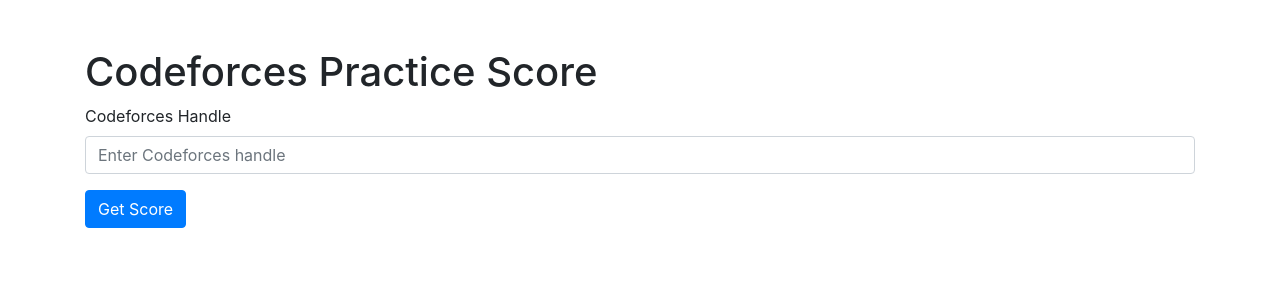
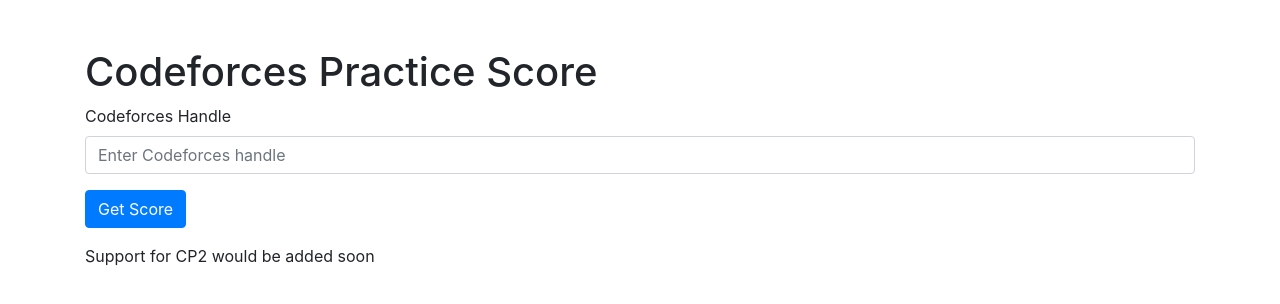
Before and after one commit to Dev383/CP1_CP2_Practice_Score, a plain HTML site: page index.html in a window 1280 px wide. Drawn offline with nearby package versions, Linux system fonts and the light colour scheme.

Commit message:
Info message

```diff
--- a/index.html
+++ b/index.html
@@ -65,6 +65,9 @@
         <div class="mt-3">
             <p id="score"></p>
         </div>
+        <div>
+            <p>Support for CP2 would be added soon</p>
+        </div>
     </div>
 </body>
 </html>
```
